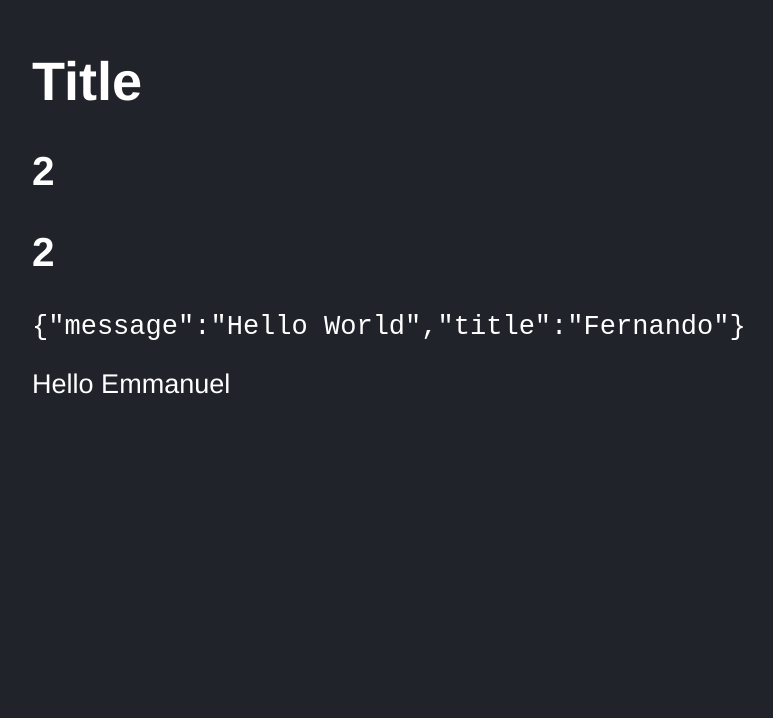
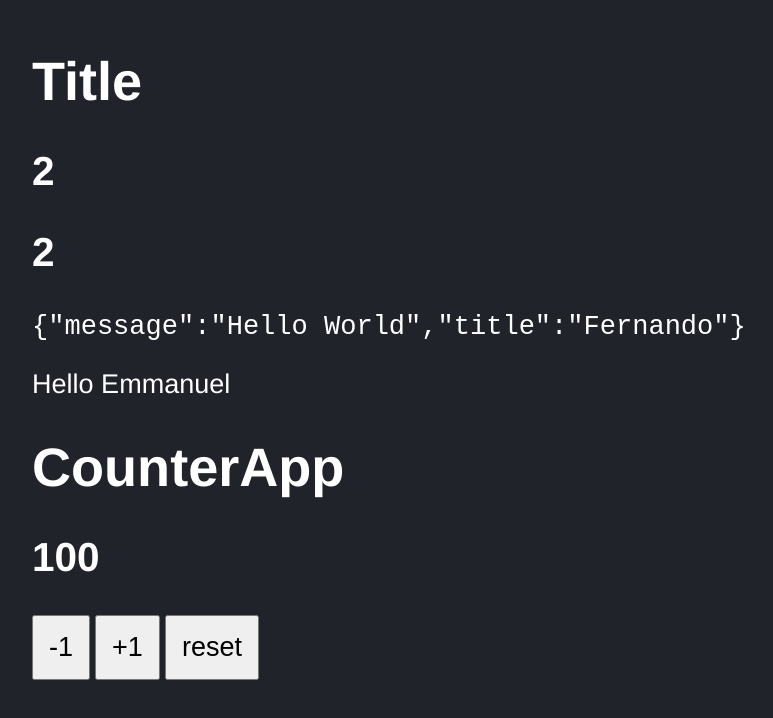
Before and after one commit to emmanueltamburini/counter-app, a React (Vite) app: page / in a window 1280 px wide. Shown: the part 134-852 px from the top of the page, without its empty margins (116-889 px from the left). Before the commit the page ends 800 px from the top, so only its background shows below. Built offline with nearby package versions, Linux system fonts and the light colour scheme.

Commit message:
CounterApp is shown again

```diff
--- a/src/main.tsx
+++ b/src/main.tsx
@@ -10,6 +10,7 @@ if (element) {
     ReactDOM.createRoot(element).render(
         <React.StrictMode>
             <HelloWorldApp title='Title' subTitle={1} name='Emmanuel'/>
+            <CounterApp value={100}/>
         </React.StrictMode>
     )
 }
```
